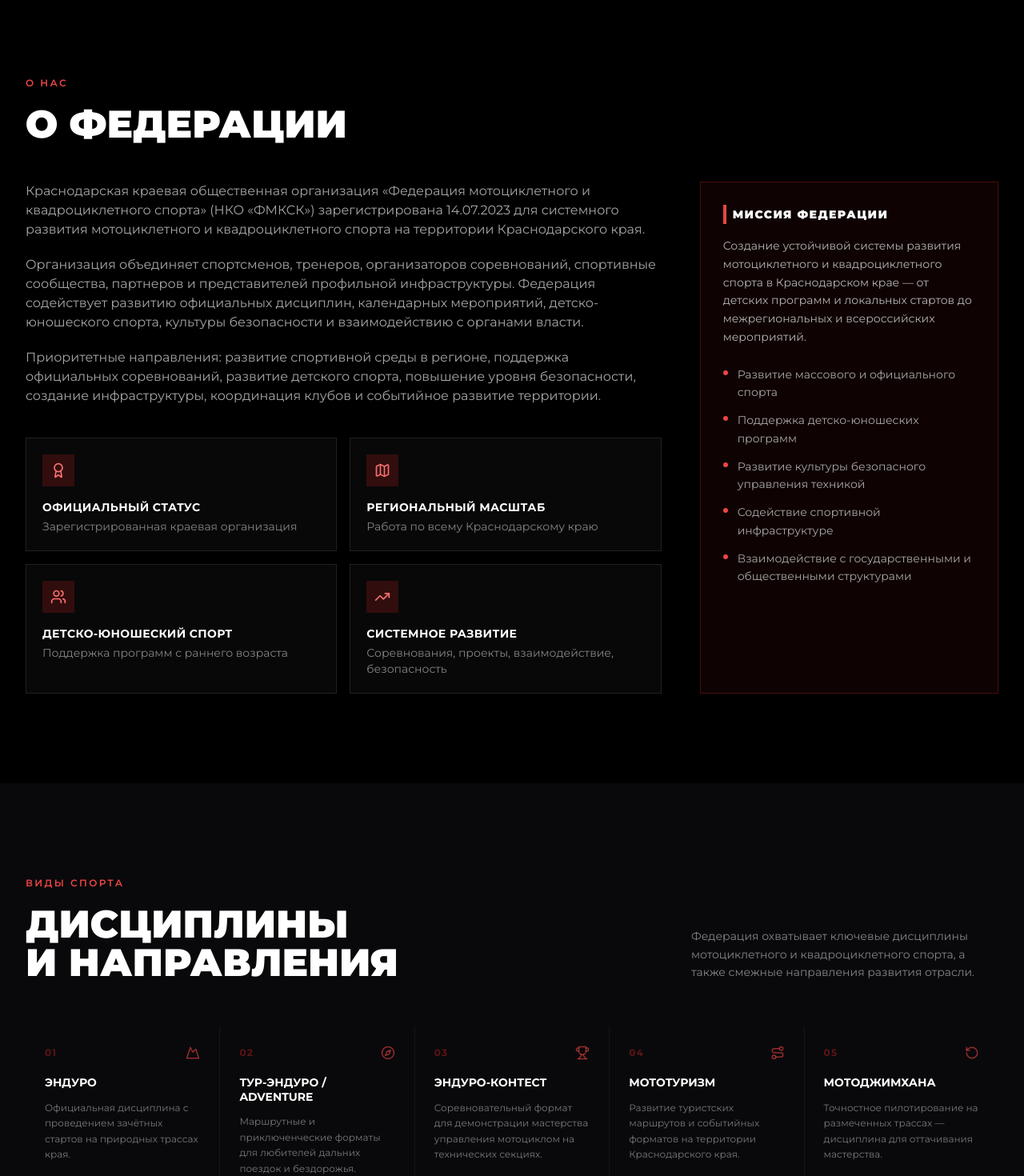
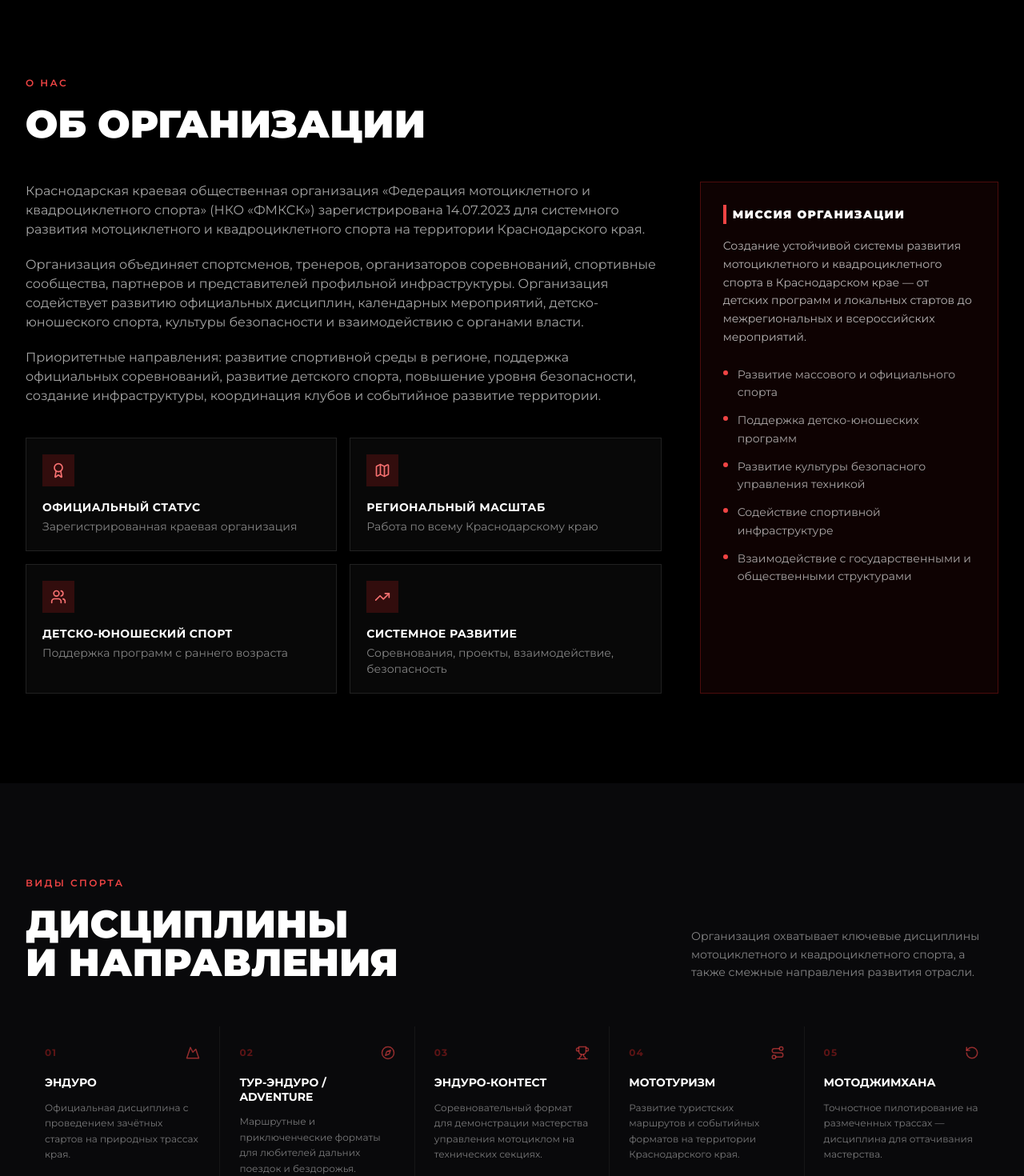
Before and after one commit to pr-poehali-dev/project-oventus, a React (Vite) app: page / in a window 1280 px wide. Shown: the part 1000-2470 px from the top of the page at 80% size. Built offline with nearby package versions, Linux system fonts and the light colour scheme.

Commit message:
feat: Общественная организация мотоспорта 2026

```diff
--- a/src/components/fmksk/About.tsx
+++ b/src/components/fmksk/About.tsx
@@ -41,7 +41,7 @@ export default function About() {
           </span>
         </div>
         <h2 className="text-3xl md:text-5xl font-black uppercase text-white mb-12">
-          О ФЕДЕРАЦИИ
+          ОБ ОРГАНИЗАЦИИ
         </h2>
 
         <div className="grid lg:grid-cols-3 gap-8 lg:gap-12">
@@ -55,7 +55,7 @@ export default function About() {
               <p>
                 Организация объединяет спортсменов, тренеров, организаторов соревнований,
                 спортивные сообщества, партнеров и представителей профильной инфраструктуры.
-                Федерация содействует развитию официальных дисциплин, календарных мероприятий,
+                Организация содействует развитию официальных дисциплин, календарных мероприятий,
                 детско-юношеского спорта, культуры безопасности и взаимодействию с органами власти.
               </p>
               <p>
@@ -87,7 +87,7 @@ export default function About() {
             <div className="flex items-center gap-2 mb-4">
               <div className="w-1 h-6 bg-red-500" />
               <h3 className="text-white font-black uppercase text-sm tracking-widest">
-                Миссия федерации
+                Миссия организации
               </h3>
             </div>
             <p className="text-white/70 text-sm leading-relaxed mb-6">
--- a/src/components/fmksk/Calendar.tsx
+++ b/src/components/fmksk/Calendar.tsx
@@ -6,7 +6,7 @@ const disciplineFilters = ["Все дисциплины", "Эндуро", "Ту
 
 const events = [
   {
-    date: "Май 2025",
+    date: "Май 2026",
     title: "Краевой старт по эндуро",
     location: "Краснодарский край",
     status: "Организуем",
@@ -14,7 +14,7 @@ const events = [
     description: "Официальный зачётный старт краевого уровня для участников всех возрастных групп.",
   },
   {
-    date: "Июнь 2025",
+    date: "Июнь 2026",
     title: "Тур-приключение по Черноморскому побережью",
     location: "Геленджик — Туапсе",
     status: "Организуем",
@@ -22,7 +22,7 @@ const events = [
     description: "Маршрутный тур по горным дорогам и побережью Краснодарского края.",
   },
   {
-    date: "Июль 2025",
+    date: "Июль 2026",
     title: "Детские старты ФМКСК",
     location: "Геленджик",
     status: "Организуем",
@@ -30,7 +30,7 @@ const events = [
     description: "Соревнования для юных спортсменов в возрасте от 5 до 16 лет.",
   },
   {
-    date: "Август 2025",
+    date: "Август 2026",
     title: "Чемпионат по квадроциклам",
     location: "Краснодарский край",
     status: "Участвуем",
@@ -38,7 +38,7 @@ const events = [
     description: "Краевые соревнования по квадроциклетному спорту на внедорожных трассах.",
   },
   {
-    date: "Сентябрь 2025",
+    date: "Сентябрь 2026",
     title: "Эндуро-контест осень",
     location: "Краснодарский край",
     status: "Планируем",
@@ -46,7 +46,7 @@ const events = [
     description: "Технические секции и зачётные прохождения для опытных пилотов.",
   },
   {
-    date: "Октябрь 2025",
+    date: "Октябрь 2026",
     title: "Мотоджимхана — открытый кубок",
     location: "Геленджик",
     status: "Планируем",
--- a/src/components/fmksk/Disciplines.tsx
+++ b/src/components/fmksk/Disciplines.tsx
@@ -78,7 +78,7 @@ export default function Disciplines() {
             <br />И НАПРАВЛЕНИЯ
           </h2>
           <p className="text-white/50 text-sm max-w-sm leading-relaxed">
-            Федерация охватывает ключевые дисциплины мотоциклетного и квадроциклетного спорта,
+            Организация охватывает ключевые дисциплины мотоциклетного и квадроциклетного спорта,
             а также смежные направления развития отрасли.
           </p>
         </div>
--- a/src/components/fmksk/Header.tsx
+++ b/src/components/fmksk/Header.tsx
@@ -2,7 +2,7 @@ import { useState, useEffect } from "react";
 import Icon from "@/components/ui/icon";
 
 const navItems = [
-  { label: "О федерации", href: "#about" },
+  { label: "Об организации", href: "#about" },
   { label: "Дисциплины", href: "#disciplines" },
   { label: "Календарный план", href: "#calendar" },
   { label: "Проекты", href: "#projects" },
--- a/src/components/fmksk/Projects.tsx
+++ b/src/components/fmksk/Projects.tsx
@@ -53,10 +53,10 @@ export default function Projects() {
         <div className="flex flex-col md:flex-row md:items-end justify-between gap-6 mb-14">
           <h2 className="text-3xl md:text-5xl font-black uppercase text-white">
             ПРОЕКТЫ
-            <br />ФЕДЕРАЦИИ
+            <br />ОРГАНИЗАЦИИ
           </h2>
           <p className="text-white/55 text-sm max-w-md leading-relaxed">
-            Федерация участвует в развитии спортивных и организационных проектов, направленных
+            Организация участвует в развитии спортивных и организационных проектов, направленных
             на формирование современной среды для мотоциклетного и квадроциклетного спорта
             в Краснодарском крае.
           </p>
--- a/src/components/fmksk/SiteFooter.tsx
+++ b/src/components/fmksk/SiteFooter.tsx
@@ -1,5 +1,5 @@
 const navCol1 = [
-  { label: "О федерации", href: "#about" },
+  { label: "Об организации", href: "#about" },
   { label: "Дисциплины", href: "#disciplines" },
   { label: "Календарный план", href: "#calendar" },
   { label: "Проекты", href: "#projects" },
--- a/src/components/fmksk/Youth.tsx
+++ b/src/components/fmksk/Youth.tsx
@@ -44,7 +44,7 @@ export default function Youth() {
               <br />СПОРТ И БЕЗОПАСНОСТЬ
             </h2>
             <p className="text-white/60 text-sm leading-relaxed mb-10">
-              Одним из ключевых приоритетов федерации является развитие детско-юношеского
+              Одним из ключевых приоритетов организации является развитие детско-юношеского
               мотоциклетного и квадроциклетного спорта. Задача направления — формирование
               безопасной, понятной и профессиональной среды, в которой дети могут начинать
               спортивный путь под руководством подготовленных наставников.
```
